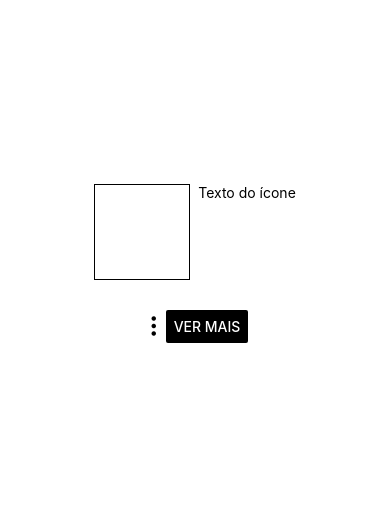
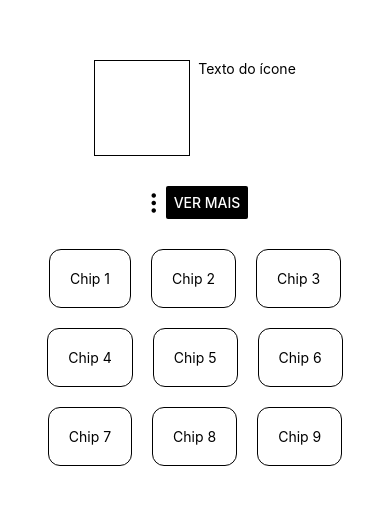
Before and after one commit to alyssonmths/atividade-flexbox, a React Native app: screen / in a window 390 px wide. Shown: the part 159-664 px from the top of the page. Built offline with nearby package versions, Linux system fonts and the light colour scheme.

Commit message:
feat(): criação de componente ListaDeChips

```diff
--- a/App.js
+++ b/App.js
@@ -3,12 +3,14 @@ import { StyleSheet, Text, View } from 'react-native';
 import "./global.css"
 import { IconeComTexto } from './components/IconeComTexto';
 import { LinhaDeAcoes } from './components/LinhaDeAcoes';
+import { ListaDeChips } from './components/ListaDeChips';
 
 export default function App() {
   return (
     <View style={styles.container}>
       <IconeComTexto />
       <LinhaDeAcoes />
+      <ListaDeChips chips={['Chip 1', 'Chip 2', 'Chip 3', 'Chip 4', 'Chip 5', 'Chip 6', 'Chip 7', 'Chip 8', 'Chip 9']} />
       <StatusBar style="auto" />
     </View>
   );
--- /dev/null
+++ b/components/ListaDeChips.tsx
@@ -0,0 +1,21 @@
+import { Text, View } from "react-native"
+import { ChipProps, ListaDeChipsProps } from "./interfaces/ListaDeChipsInterfaces"
+
+
+export const ListaDeChips = (props: ListaDeChipsProps) => {
+    return (
+        <View className="flex-row justify-center gap-5 flex-wrap">
+            {props.chips.map(chip => (
+                <Chip text={chip} />
+            ))}
+        </View>
+    )
+}
+
+const Chip = (props: ChipProps) => {
+    return (
+        <View className="p-5 rounded-xl border">
+            <Text>{props.text}</Text>
+        </View>
+    )
+}
--- /dev/null
+++ b/components/interfaces/ListaDeChipsInterfaces.ts
@@ -0,0 +1,7 @@
+export interface ListaDeChipsProps {
+    chips: string[];
+}
+
+export interface ChipProps {
+    text: string;
+}
```
